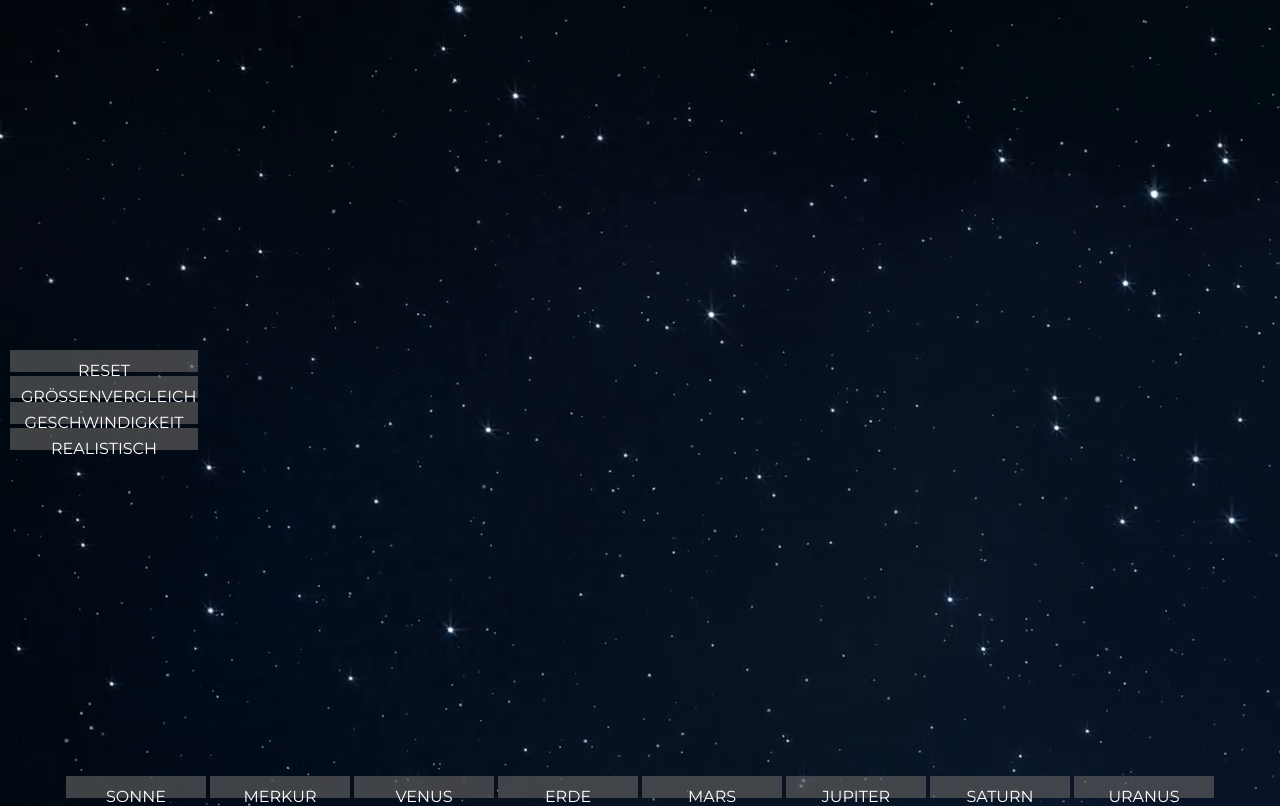
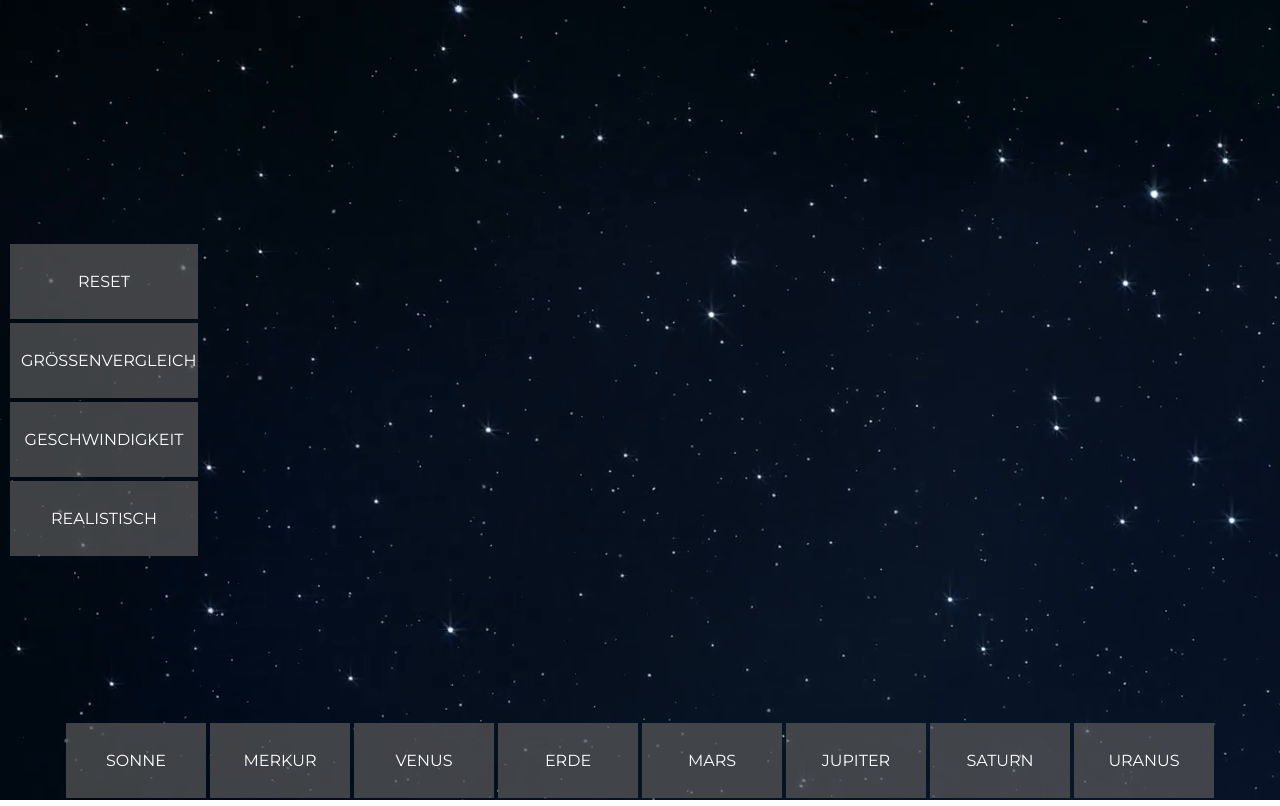
Before and after one commit to sophiemari/StyleguideMMP2a, a plain HTML site: page code/index.html in a window 1280 px wide. Drawn offline with Linux system fonts and the light colour scheme.

Commit message:
measurements added to picture

```diff
--- a/code/style.css
+++ b/code/style.css
@@ -52,13 +52,14 @@ body {
 button {
     padding: 10px;
     margin: 2px;
-    /*height: 75px;*/
+    height: 75px;
     background-color: rgba(90, 90, 90, 0.7);
     text-transform: uppercase;
     text-align: center;
     position: relative;
     text-decoration: none;
     display: inline-block;
+    cursor: pointer;
 }
 
 button {
@@ -243,4 +244,5 @@ button:hover::after {
     text-align: center;
     text-decoration: none;
     display: inline-block;
+    cursor: pointer;
 }
```
Also changed, not shown: images/defaultbuttons.PNG (deleted), images/defaultbuttons.svg (added).
